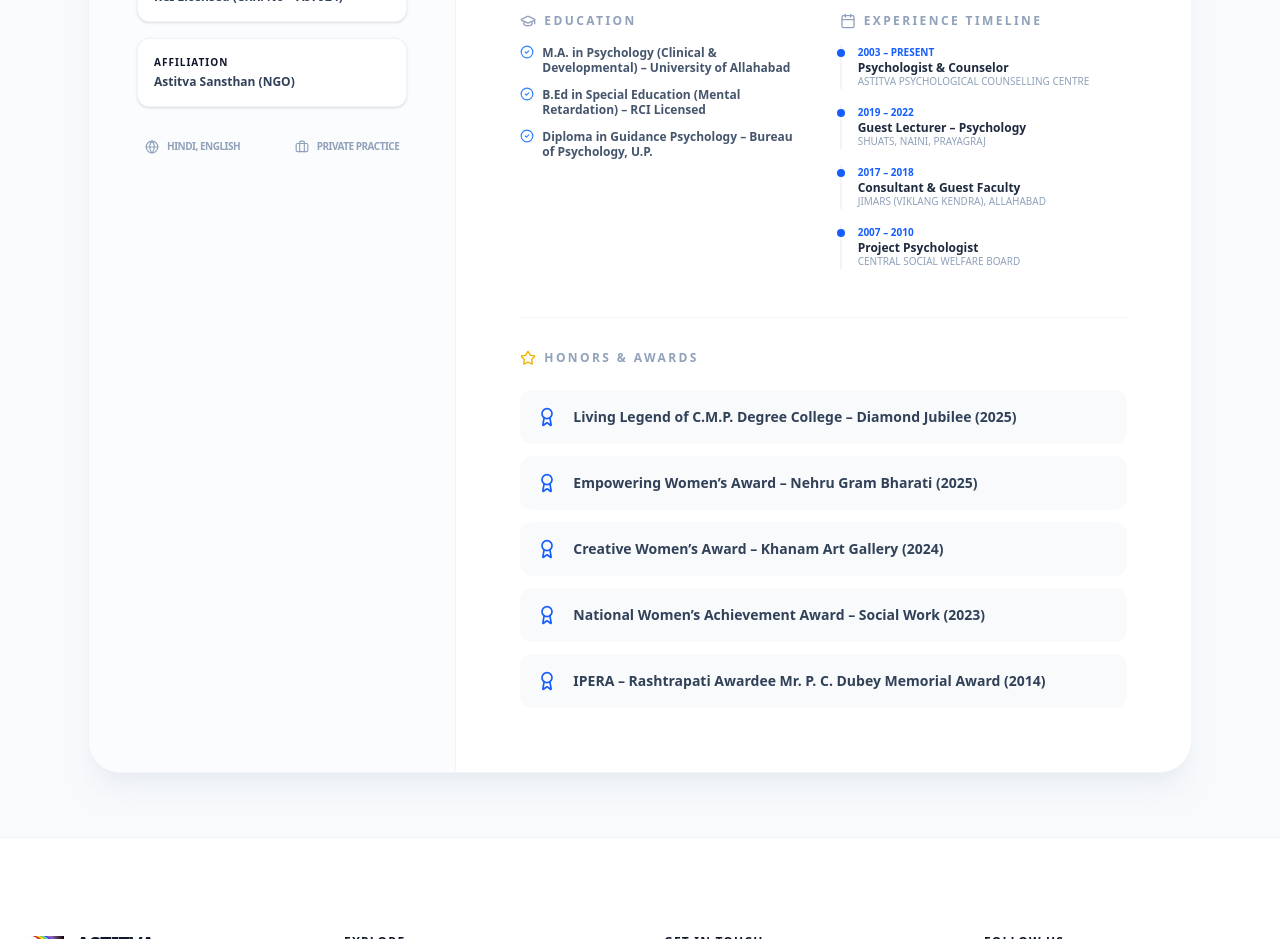
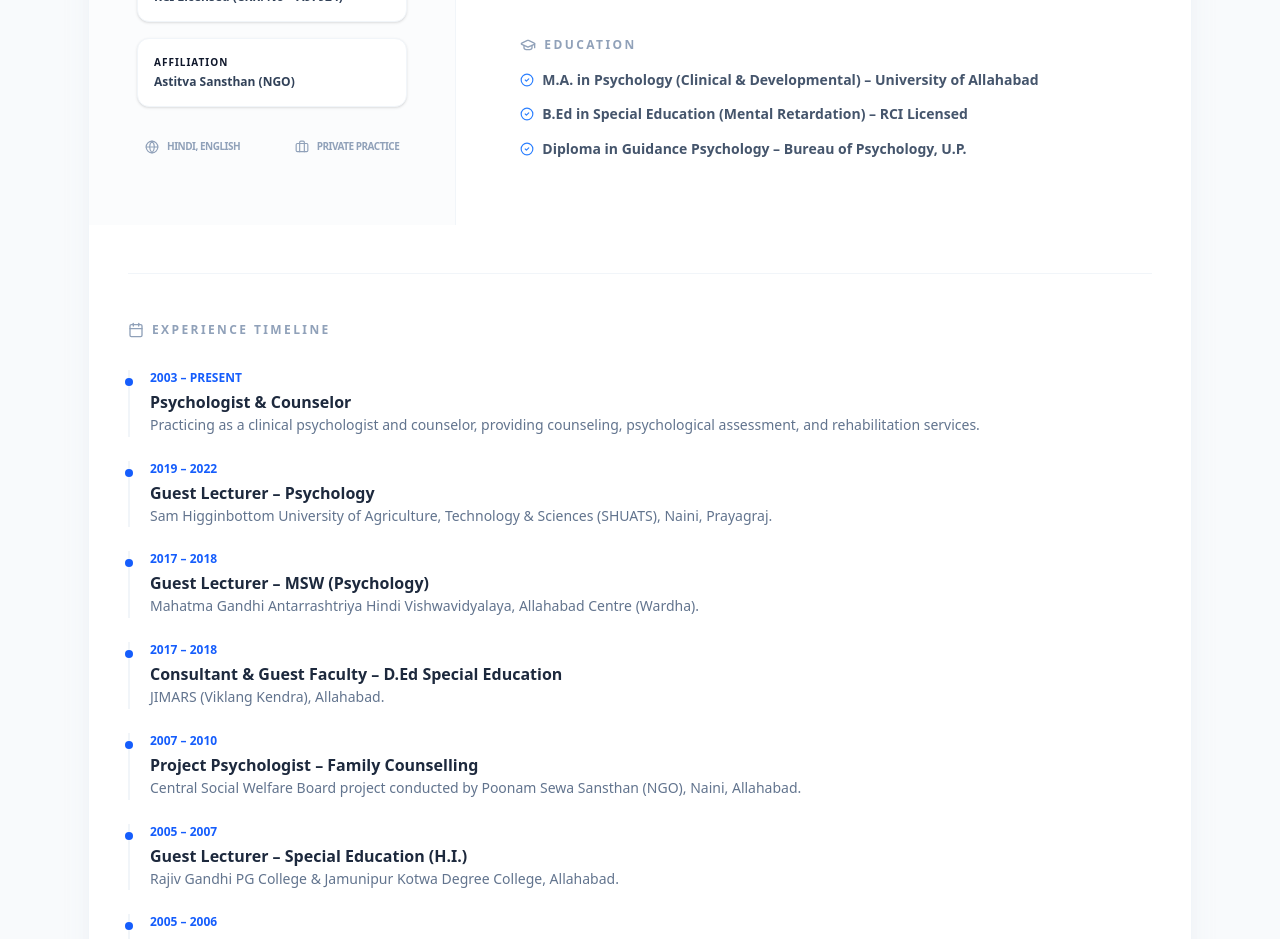
Before and after one commit to aditi73984/astitva-website, a Next.js app: page /team/dr-malveeka-rao in a window 1280 px wide. Shown: the part 580-1519 px from the top of the page. Built offline with nearby package versions, Linux system fonts and the light colour scheme.

Commit message:
Updated hero, experience, achievements and workshops sections

```diff
--- a/app/page.tsx
+++ b/app/page.tsx
@@ -67,7 +67,7 @@ const HomePage: React.FC = () => {
         </div>
 
         <div className="container mx-auto px-6 relative z-10 py-12">
-          <motion.div initial="hidden" animate="visible" variants={staggerContainer} className="max-w-4xl">
+          <motion.div initial="hidden" animate="visible" variants={staggerContainer} className="max-w-4xl mx-auto text-center sm:text-left">
             <motion.span variants={fadeInUp} className="inline-flex items-center gap-2 px-4 py-1.5 rounded-full bg-white/10 border border-white/20 text-cyan-200 text-xs font-bold uppercase tracking-widest mb-8 backdrop-blur-md">
               <Sparkles size={14} /> Professional Mental Health Support
             </motion.span>
@@ -186,8 +186,8 @@ const HomePage: React.FC = () => {
             </div>
             <div className="bg-white p-8 rounded-3xl shadow-lg border border-slate-100">
               <ClipboardList className="text-emerald-500 mb-4" />
-              <h3 className="text-xl font-bold mb-2">Community Survey</h3>
-              <p className="text-slate-500 mb-6 text-sm">Help us build better support systems by participating in our mental health survey.</p>
+              <h3 className="text-xl font-bold mb-2">Special Offer for Students</h3>
+              <p className="text-slate-500 mb-6 text-sm">New discount available for students seeking mental health services.</p>
               <Link href="/services/community-outreach" className="text-blue-600 font-bold flex items-center gap-2">Take Survey <ArrowRight size={16}/></Link>
             </div>
           </div>
--- a/app/team/dr-malveeka-rao/page.tsx
+++ b/app/team/dr-malveeka-rao/page.tsx
@@ -13,7 +13,8 @@ const MalveekaRaoProfile = () => {
 
   const member = {
     name: "Dr. Malveeka Rao",
-    role: "Founder and Director",
+    role: "Founding Director",
+    roleSecondary: "Senior Consultant Clinical Psychotherapist & Psychologist",
     experience: "25+ Years of Clinical Expertise",
     // FIXED PATH: Pointer to your public/images/ folder
     img: "/images/malveeka_p.jpeg",
@@ -33,17 +34,109 @@ const MalveekaRaoProfile = () => {
       "Diploma in Guidance Psychology – Bureau of Psychology, U.P."
     ],
     timeline: [
-      { year: "2003 – Present", role: "Psychologist & Counselor", place: "Astitva Psychological Counselling Centre" },
-      { year: "2019 – 2022", role: "Guest Lecturer – Psychology", place: "SHUATS, Naini, Prayagraj" },
-      { year: "2017 – 2018", role: "Consultant & Guest Faculty", place: "JIMARS (Viklang Kendra), Allahabad" },
-      { year: "2007 – 2010", role: "Project Psychologist", place: "Central Social Welfare Board" }
+      {
+        year: "2003 – Present",
+        role: "Psychologist & Counselor",
+        place: "Practicing as a clinical psychologist and counselor, providing counseling, psychological assessment, and rehabilitation services."
+      },
+      {
+        year: "2019 – 2022",
+        role: "Guest Lecturer – Psychology",
+        place: "Sam Higginbottom University of Agriculture, Technology & Sciences (SHUATS), Naini, Prayagraj."
+      },
+      {
+        year: "2017 – 2018",
+        role: "Guest Lecturer – MSW (Psychology)",
+        place: "Mahatma Gandhi Antarrashtriya Hindi Vishwavidyalaya, Allahabad Centre (Wardha)."
+      },
+      {
+        year: "2017 – 2018",
+        role: "Consultant & Guest Faculty – D.Ed Special Education",
+        place: "JIMARS (Viklang Kendra), Allahabad."
+      },
+      {
+        year: "2007 – 2010",
+        role: "Project Psychologist – Family Counselling",
+        place: "Central Social Welfare Board project conducted by Poonam Sewa Sansthan (NGO), Naini, Allahabad."
+      },
+      {
+        year: "2005 – 2007",
+        role: "Guest Lecturer – Special Education (H.I.)",
+        place: "Rajiv Gandhi PG College & Jamunipur Kotwa Degree College, Allahabad."
+      },
+      {
+        year: "2005 – 2006",
+        role: "Project Psychologist – Career Counselling",
+        place: "Sarvangin Mahila Evam Yuva Bal Vikas Samiti (NGO), Bhadohi."
+      },
+      {
+        year: "2003 – 2011",
+        role: "Psychologist & Counselor",
+        place: "Disabled Appliances Rehabilitation & Training Society, Allahabad."
+      }
     ],
     awards: [
-      "Living Legend of C.M.P. Degree College – Diamond Jubilee (2025)",
-      "Empowering Women’s Award – Nehru Gram Bharati (2025)",
-      "Creative Women’s Award – Khanam Art Gallery (2024)",
-      "National Women’s Achievement Award – Social Work (2023)",
-      "IPERA – Rashtrapati Awardee Mr. P. C. Dubey Memorial Award (2014)"
+      {
+        title: "Founder: Astitva Sansthan"
+      },
+      {
+        year: "2014",
+        title: "IPERA – Rashtrapati Awardee Mr. P. C. Dubey Memorial Award",
+        desc: "Awarded by Indian Psychometric and Educational Research Association (IPERA), Patna, for remarkable professional achievements."
+      },
+      {
+        year: "2022",
+        title: "Guest of Honour – Kala Shreshth Award",
+        desc: "Honoured at Kala Shreshth Award 2022 – Two Men Show, organized by Khanam Art Gallery."
+      },
+      {
+        year: "2023",
+        title: "Kala Shreshth Guest of Honour Award",
+        desc: "Received from Khanam Art Gallery for contribution to fine arts and psychology."
+      },
+      {
+        year: "2023",
+        title: "National Women’s Achievement Award",
+        desc: "Awarded by Poonam Sant Mahila Evam Vikas Samiti for outstanding contribution to social work."
+      },
+      {
+        year: "2024",
+        title: "Creative Women’s Award",
+        desc: "Conferred by Khanam Art Gallery."
+      },
+      {
+        year: "2025",
+        title: "Empowering Women’s Award",
+        desc: "Awarded by Nehru Gram Bharati (Deemed to be University), Prayagraj."
+      },
+      {
+        year: "2025",
+        title: "Living Legend – C.M.P. Degree College",
+        desc: "Recognized during Diamond Jubilee Year Celebration, Prayagraj."
+      },
+      {
+        year: "2025",
+        title: "International Women’s Day Honour",
+        desc: "Awarded for professional excellence and social impact."
+      }
+    ],
+    workshops: [
+      {
+        title: "Training Workshop on The Art of Enneagram",
+        desc: "Allahabad University Psychology Alumni Association, December 2024"
+      },
+      {
+        title: "World Suicide Prevention Day",
+        desc: "10th September 2019, Allahabad University Psychology Alumni Association"
+      },
+      {
+        title: "National Conference on Human Rights and Intervention Strategies",
+        desc: "Organized by IPERA at Harprasad Institute of Behavioural Studies, Agra (2014)"
+      },
+      {
+        title: "Drug Abuse Awareness & Mental Health Seminars",
+        desc: "Conducted with professional bodies and women’s organizations including All India Women’s Conference, Allahabad"
+      }
     ]
   };
 
@@ -135,6 +228,10 @@ const MalveekaRaoProfile = () => {
                 <p className="text-xl text-blue-600 font-bold uppercase tracking-widest">
                   {member.role}
                 </p>
+
+                <p className="text-sm text-slate-500 font-semibold tracking-wide mt-1">
+                  {member.roleSecondary}
+                </p>
               </header>
 
               <div className="space-y-12">
@@ -162,58 +259,24 @@ const MalveekaRaoProfile = () => {
                   </div>
                 </section> */}
 
-                <div className="grid grid-cols-1 md:grid-cols-2 gap-8">
-                  <div className="space-y-4">
-                    <h3 className="flex items-center gap-2 text-xs font-black text-slate-400 uppercase tracking-[0.2em]">
+                <div className="space-y-12">
+
+                {/* EDUCATION */}
+                <div>
+                  <h3 className="flex items-center gap-2 text-xs font-black text-slate-400 uppercase tracking-[0.2em] mb-4">
                     <GraduationCap size={16} /> Education
                   </h3>
                   <ul className="space-y-3">
                     {member.education.map((edu, i) => (
-                        <li key={i} className="text-xs font-bold text-slate-600 leading-tight flex gap-2">
-                          <CheckCircle2 size={14} className="text-blue-500 shrink-0" /> {edu}
+                      <li key={i} className="text-sm font-semibold text-slate-600 leading-relaxed flex gap-2">
+                        <CheckCircle2 size={14} className="text-blue-500 shrink-0 mt-1" />
+                        {edu}
                       </li>
                     ))}
                   </ul>
                 </div>
 
-                  <div className="space-y-4">
-                    <h3 className="flex items-center gap-2 text-xs font-black text-slate-400 uppercase tracking-[0.2em]">
-                      <Calendar size={16} /> Experience Timeline
-                    </h3>
-                    <div className="space-y-4">
-                      {member.timeline.map((item, i) => (
-                        <motion.div
-                          key={i}
-                          whileHover={{ x: 5 }}
-                          className="border-l-2 border-slate-100 pl-4 relative"
-                        >
-                          <div className="absolute w-2 h-2 bg-blue-600 rounded-full -left-[5px] top-1" />
-                          <p className="text-[10px] font-black text-blue-600 uppercase mb-0.5">{item.year}</p>
-                          <p className="text-xs font-bold text-slate-800 leading-none">{item.role}</p>
-                          <p className="text-[10px] text-slate-400 uppercase">{item.place}</p>
-                        </motion.div>
-                      ))}
               </div>
-                  </div>
-                </div>
-
-                <section className="pt-8 border-t border-slate-100">
-                  <h3 className="flex items-center gap-2 text-xs font-black text-slate-400 mb-6 uppercase tracking-[0.2em]">
-                    <Star size={16} className="text-yellow-500" /> Honors & Awards
-                  </h3>
-                  <div className="grid grid-cols-1 gap-3">
-                    {member.awards.map((award, i) => (
-                      <motion.div
-                        key={i}
-                        whileHover={{ scale: 1.01, x: 5 }}
-                        className="flex items-center gap-4 p-4 bg-slate-50 rounded-xl border border-transparent hover:border-blue-100 hover:bg-white hover:shadow-md transition-all"
-                      >
-                        <Award className="text-blue-600 shrink-0" size={20} />
-                        <p className="text-sm font-bold text-slate-700">{award}</p>
-                      </motion.div>
-                    ))}
-                  </div>
-                </section>
 
                 {/* <div className="pt-6">
                   <motion.button
@@ -237,6 +300,102 @@ const MalveekaRaoProfile = () => {
               </div>
             </div>
           </div>
+
+          <div className="max-w-5xl mx-auto">
+
+            <section className="pt-12 mt-12 border-t border-slate-100">
+              <div className="max-w-5xl mx-auto px-4 md:px-0">
+
+                <h3 className="flex items-center gap-2 text-xs font-black text-slate-400 uppercase tracking-[0.2em] mb-8">
+                  <Calendar size={16} /> Experience Timeline
+                </h3>
+
+                <div className="space-y-6">
+                  {member.timeline.map((item, i) => (
+                    <motion.div
+                      key={i}
+                      whileHover={{ x: 5 }}
+                      className="border-l-2 border-slate-100 pl-5 relative"
+                    >
+                      <div className="absolute w-2 h-2 bg-blue-600 rounded-full -left-[5px] top-2" />
+
+                      <p className="text-xs font-black text-blue-600 uppercase mb-1">
+                        {item.year}
+                      </p>
+
+                      <p className="text-sm md:text-base font-bold text-slate-800">
+                        {item.role}
+                      </p>
+
+                      <p className="text-sm text-slate-500 leading-relaxed">
+                        {item.place}
+                      </p>
+                    </motion.div>
+                  ))}
+                </div>
+
+              </div>
+            </section>
+            <section className="pt-12 mt-12 border-t border-slate-100">
+              <h3 className="flex items-center gap-2 text-xs font-black text-slate-400 mb-6 uppercase tracking-[0.2em]">
+                <Star size={16} className="text-yellow-500" /> Honors & Awards
+              </h3>
+              <div className="grid grid-cols-1 gap-3">
+                {member.awards.map((award, i) => (
+                  <motion.div
+                    key={i}
+                    whileHover={{ scale: 1.01, x: 5 }}
+                    className="flex items-center gap-4 p-4 bg-slate-50 rounded-xl border border-transparent hover:border-blue-100 hover:bg-white hover:shadow-md transition-all"
+                  >
+                    <Award className="text-blue-600 shrink-0" size={20} />
+                    <div>
+                      {award.year && (
+                        <p className="text-[10px] font-black text-blue-600 uppercase mb-1">
+                          {award.year}
+                        </p>
+                      )}
+                      <p className="text-sm font-bold text-slate-800">{award.title}</p>
+                      {award.desc && (
+                        <p className="text-xs text-slate-500 leading-relaxed mt-1">
+                          {award.desc}
+                        </p>
+                      )}
+                    </div>
+                  </motion.div>
+                ))}
+              </div>
+            </section>
+
+            {/* ================= WORKSHOPS & CONFERENCES ================= */}
+            <section className="pt-12 mt-12 border-t border-slate-100">
+              <div className="max-w-5xl mx-auto px-4 md:px-0">
+
+                <h3 className="flex items-center gap-2 text-xs font-black text-slate-400 mb-8 uppercase tracking-[0.2em]">
+                  <BookOpen size={16} /> Workshops & Conferences
+                </h3>
+
+                <div className="grid grid-cols-1 md:grid-cols-2 gap-4">
+                  {member.workshops.map((item, i) => (
+                    <motion.div
+                      key={i}
+                      whileHover={{ scale: 1.02 }}
+                      className="p-5 bg-white rounded-xl border border-slate-100 shadow-sm hover:shadow-md transition-all"
+                    >
+                      <p className="text-sm font-bold text-slate-800">
+                        {item.title}
+                      </p>
+
+                      <p className="text-xs text-slate-500 leading-relaxed mt-2">
+                        {item.desc}
+                      </p>
+                    </motion.div>
+                  ))}
+                </div>
+
+              </div>
+            </section>
+          </div>
+
         </motion.div>
       </div>
     </div>
```
Lines whose indentation alone changed are shown as unchanged.
